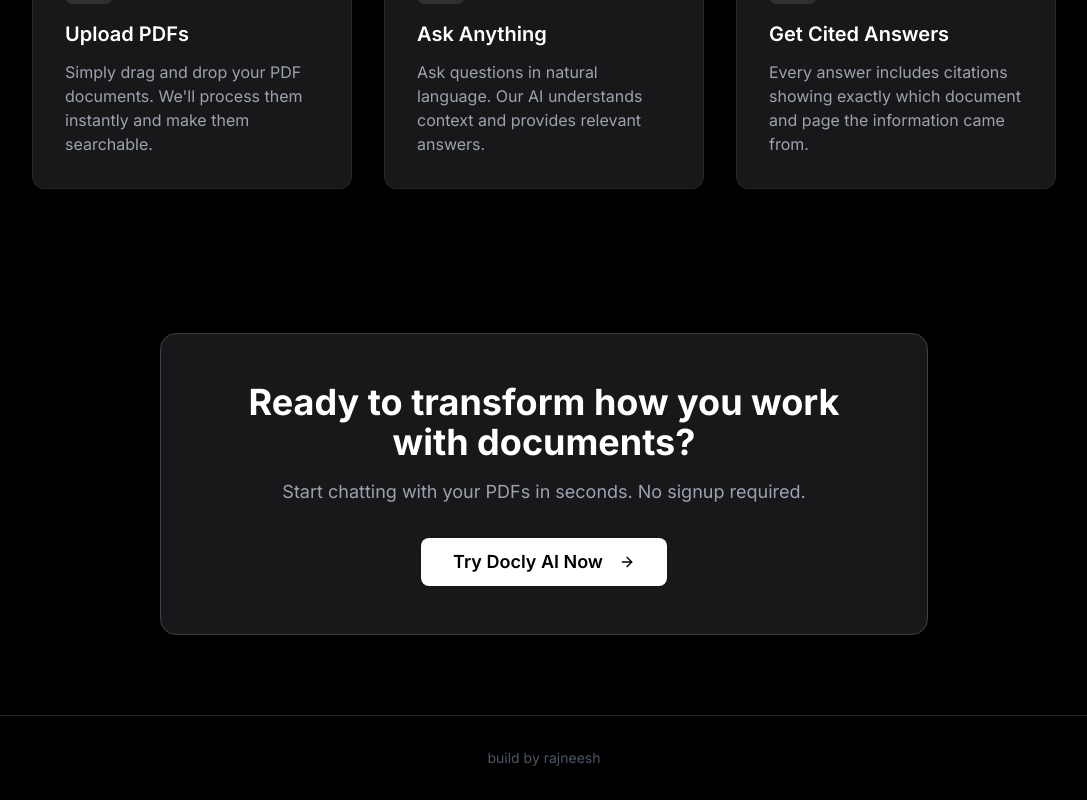
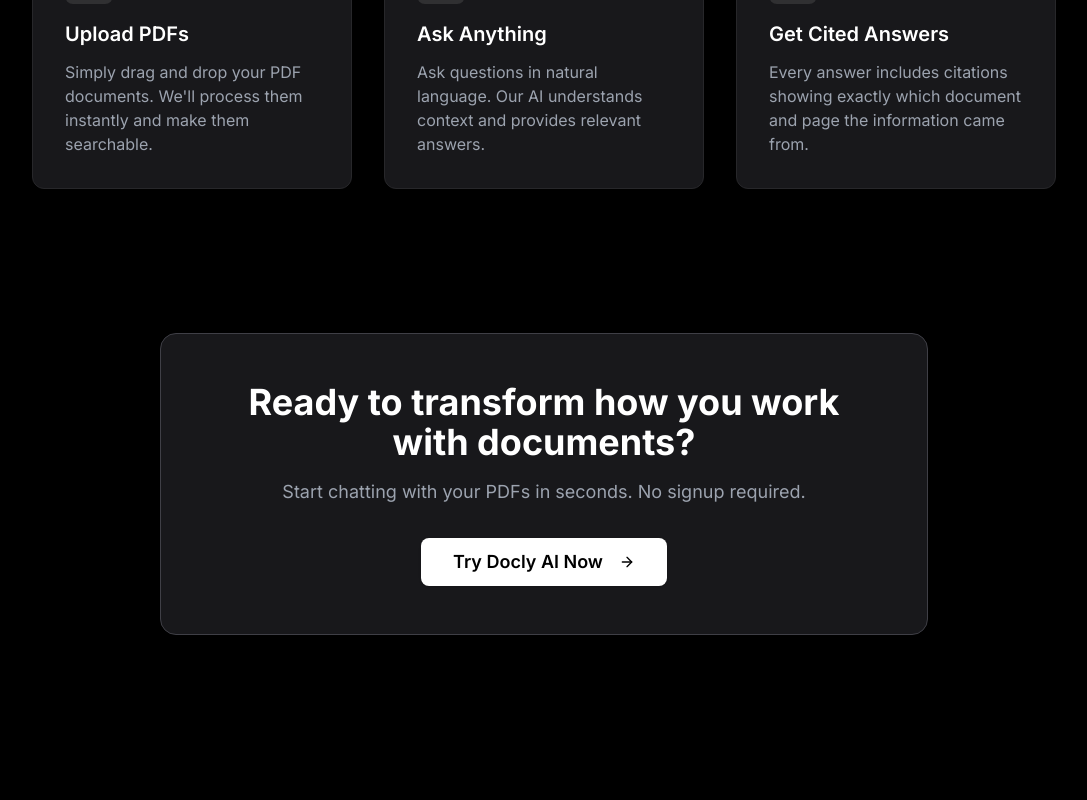
Before and after one commit to rajneeshverma1/Docly-AI, a Next.js app: page / in a window 1280 px wide. Shown: the part 656-1456 px from the top of the page, without its empty margins (96-1183 px from the left). After the commit the page ends 1371 px from the top, so only its background shows below. Built offline with nearby package versions, Linux system fonts and the light colour scheme.

Commit message:
UI update: remove footer section from homepage layout

```diff
--- a/app/page.tsx
+++ b/app/page.tsx
@@ -87,13 +87,6 @@
           </Link>
         </div>
       </section>
-
-      {/* Footer */}
-      <footer className="border-t border-zinc-800 py-8">
-        <div className="container mx-auto px-4 text-center text-gray-600 text-sm">
-          <p>build by rajneesh</p>
-        </div>
-      </footer>
     </div>
   );
 }
```
Also changed, not shown: file.txt, 2 other files (tests, documents, lock files or other folders).
